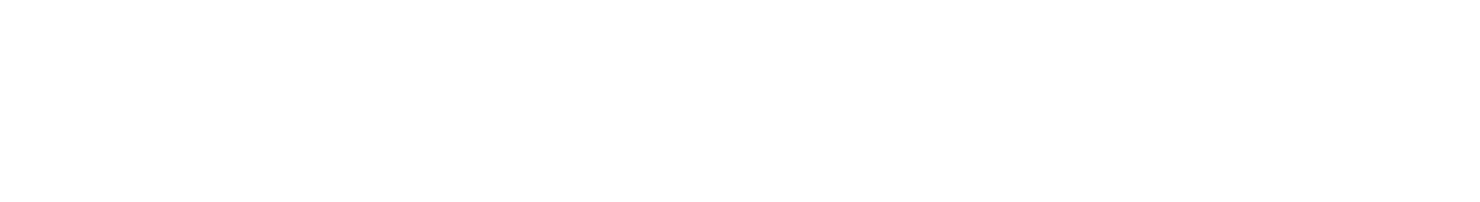
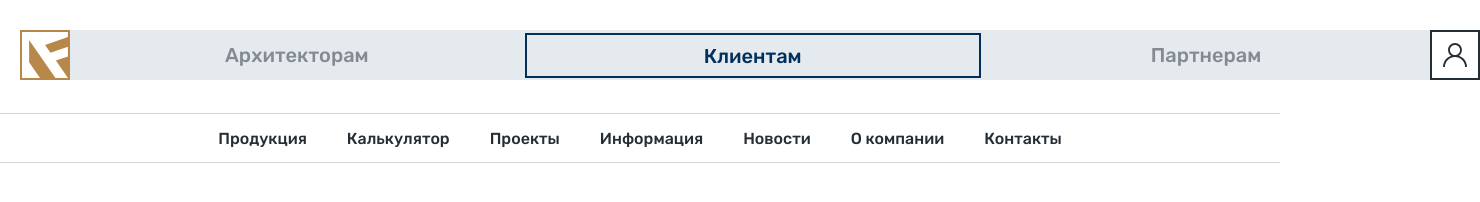
Before and after one commit to Yabrok/Foldin, a plain HTML site: page index.html in a window 1280 px wide. Shown: the whole page, 1480 px wide, since content can reach past the window. Drawn offline with Linux system fonts and the light colour scheme.

Commit message:
add header

```diff
--- a/index.html
+++ b/index.html
@@ -1,5 +1,6 @@
 <!DOCTYPE html>
 <html lang="en">
+
 <head>
     <meta charset="UTF-8">
     <meta http-equiv="X-UA-Compatible" content="IE=edge">
@@ -7,7 +8,93 @@
     <title>Главная страница</title>
     <link rel="stylesheet" href="./css/style.css">
 </head>
+
 <body>
+    <header class="site-header header">
+        <div class="container">
+            <div class="header__top">
+                <a class="logo" href="./index.html">
+                    <img src="./images/logo.svg" alt="logo" width="50" height="50">
+                </a>
 
+                <nav class="navbar-top navtop">
+                    <ul class="navtop__list">
+                        <li class="navtop__item">
+                            <a class="navtop__link" href="#">
+                                Архитекторам
+                            </a>
+                        </li>
+
+                        <li class="navtop__item">
+                            <a class="navtop__link navtop__link-nd" href="#">
+                                Клиентам
+                            </a>
+                        </li>
+
+                        <li class="navtop__item">
+                            <a class="navtop__link navtop__link-rd" href="#">
+                                Партнерам
+                            </a>
+                        </li>
+                    </ul>
+                </nav>
+                <a class="headertop__link" href="#">
+                    <img src="./icons/login-icons.svg" alt="login" width="50" height="50">
+                </a>
+            </div>
+        </div>
+        <span class="line"></span>
+        <div class="container">
+            <div class="header__bottom">
+                <nav class="nav-bottom navbot">
+                    <ul class="navbot__list">
+                        <li class="navbot__item">
+                            <a class="navbot__link" href="#">
+                                Продукция
+                            </a>
+                        </li>
+
+                        <li class="navbot__item">
+                            <a class="navbot__link" href="#">
+                                Калькулятор
+                            </a>
+                        </li>
+
+                        <li class="navbot__item">
+                            <a class="navbot__link" href="#">
+                                Проекты
+                            </a>
+                        </li>
+
+                        <li class="navbot__item">
+                            <a class="navbot__link" href="#">
+                                Информация
+                            </a>
+                        </li>
+
+                        <li class="navbot__item">
+                            <a class="navbot__link" href="#">
+                                Новости
+                            </a>
+                        </li>
+
+                        <li class="navbot__item">
+                            <a class="navbot__link" href="#">
+                                О компании
+                            </a>
+                        </li>
+
+                        <li class="navbot__item">
+                            <a class="navbot__link" href="#">
+                                Контакты
+                            </a>
+                        </li>
+                    </ul>
+                </nav>
+            </div>
+        </div>
+        <span class="line"></span>
+    </header>
 </body>
+
 </html>
--- a/scss/blocks/_blocks.scss
+++ b/scss/blocks/_blocks.scss
@@ -0,0 +1,3 @@
+@import './visually-hiden';
+@import './container';
+@import './header';
--- /dev/null
+++ b/scss/blocks/_header.scss
@@ -0,0 +1,83 @@
+.site-header {}
+
+
+.header__top {
+    padding: 30px 0 20px;
+    display: flex;
+    align-items: center;
+    justify-content: space-between;
+}
+
+.logo {
+    display: inline-block;
+}
+
+.navtop {
+    background-color: rgba(1, 48, 94, 0.1);
+}
+
+.navtop__list {
+    @include unlist;
+    display: flex;
+    align-items: center;
+}
+
+.navtop__link {
+    display: inline-block;
+    padding: 13px 156px 13px 155px;
+    font-weight: 500;
+    font-size: 20px;
+    line-height: 24px;
+    text-align: center;
+    color: #252D35;
+    opacity: 0.5;
+    text-decoration: none;
+}
+
+.navtop__link-nd {
+    padding: 9px 177px 8px;
+    color: #01305E;
+    opacity: 1;
+    border: 2px solid #01305E;
+}
+
+.navtop__link-rd {
+    padding: 13px 169px 13px 170px;
+}
+
+.headertop__link {
+    display: inline-block;
+}
+
+.line {
+    display: inline-block;
+    width: 100%;
+    height: 1px;
+    background-color: #252D35;
+    opacity: 0.2;
+}
+
+.header__bottom {
+    padding: 11px 0 0;
+    display: flex;
+    justify-content: center;
+}
+
+.navbot {}
+
+.navbot__list {
+    @include unlist;
+    display: flex;
+}
+
+.navbot__item+.navbot__item {
+    margin-left: 40px;
+}
+
+.navbot__link {
+    font-weight: 500;
+    font-size: 16px;
+    line-height: 19px;
+    color: #252D35;
+    text-decoration: none;
+}
```
Also changed, not shown: css/style.css, icons/login-icons.svg (added), images/logo.svg (added), 1 other file.
